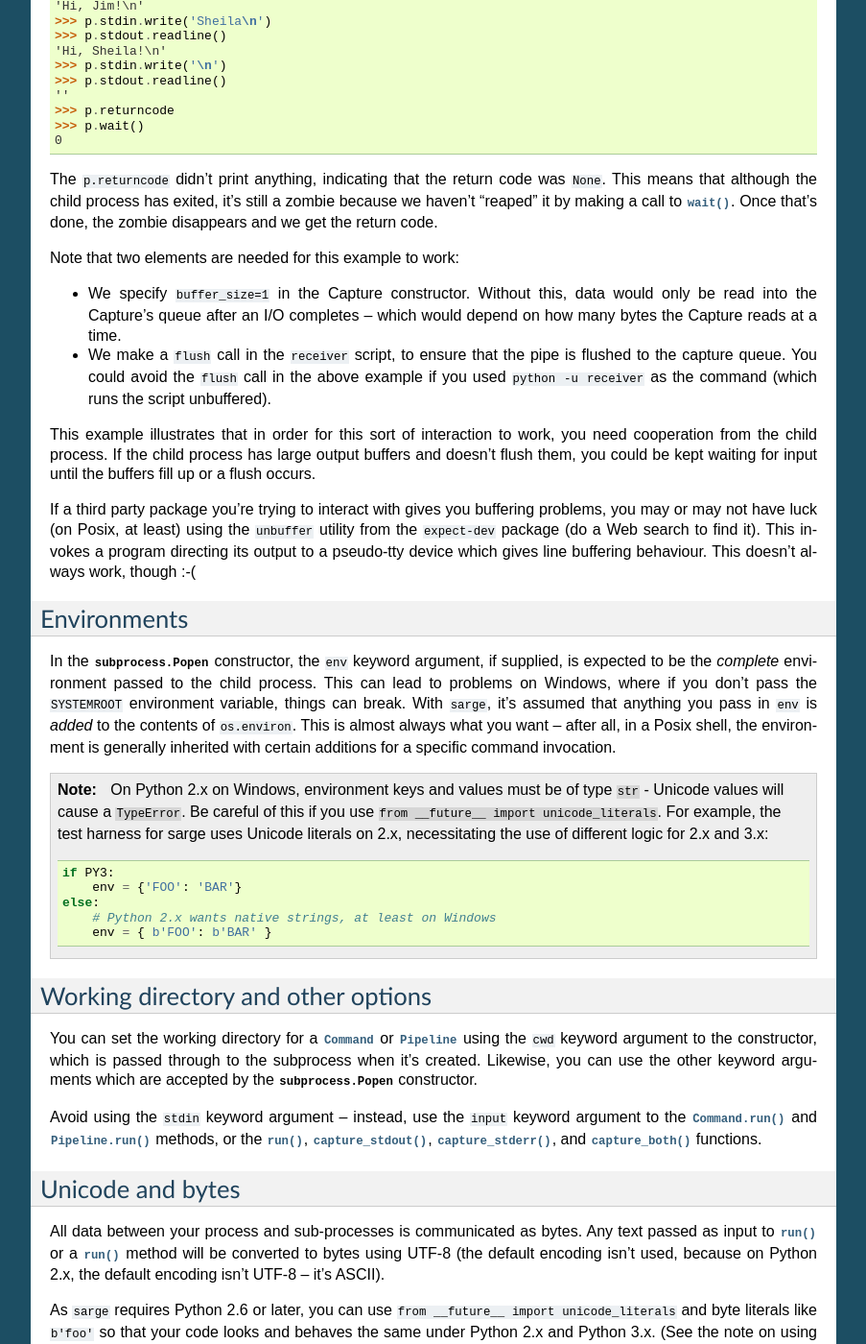
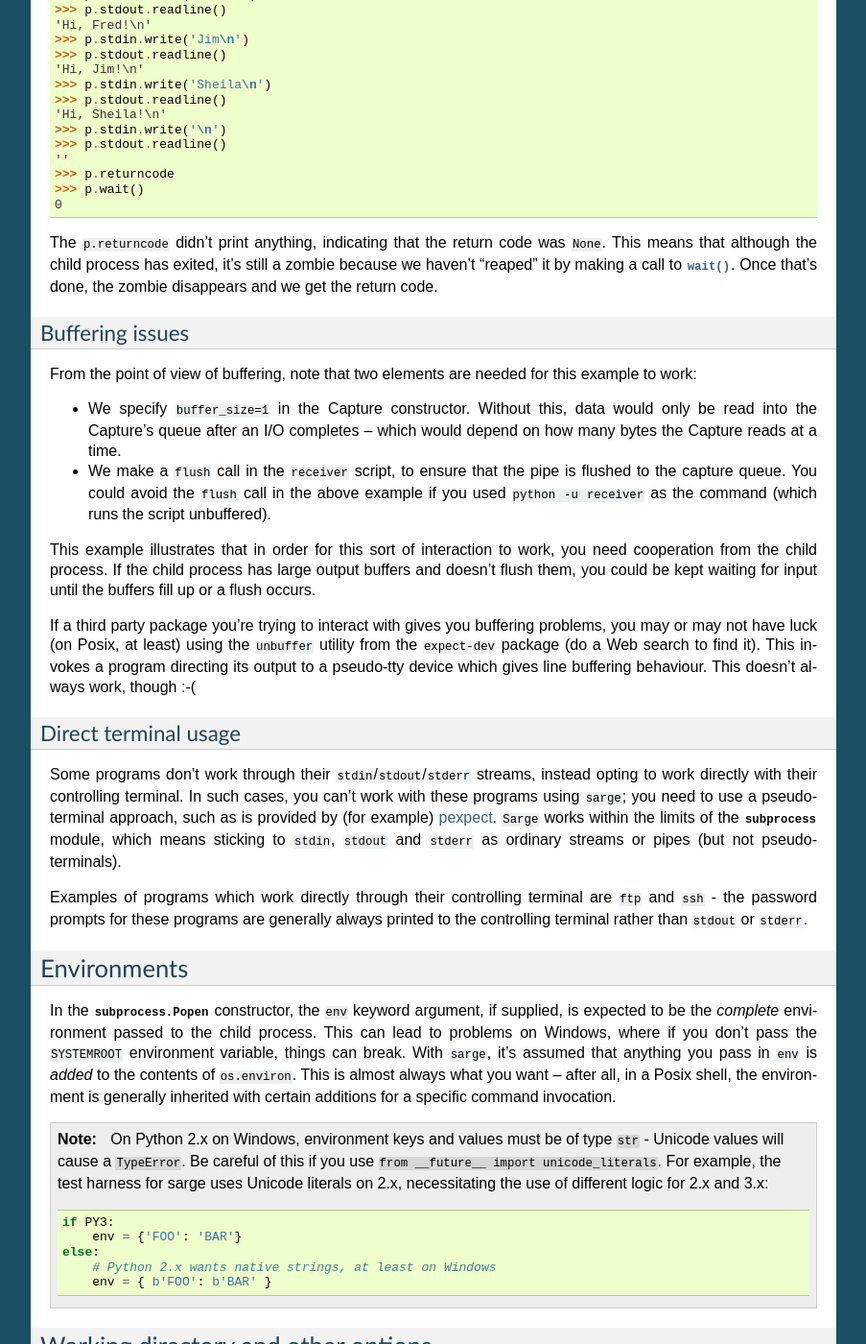
Before and after one commit to vsajip/sarge, a Sphinx documentation site: the page built from docs/tutorial.rst, in a window 1280 px wide and 1400 px high, scrolled down 5940 px. Shown: the whole window at 96% size, without its empty margins (198-1101 px from the left). Built offline with Sphinx 7.4.7, drawn with Linux system fonts in a browser that asks for light colours; formulas are drawn with MathJax 3; some of the changed text lies outside the part shown.

Commit message:
Matching logic, documentation update, tweak setup.py to include download URL.

```diff
--- a/docs/tutorial.rst
+++ b/docs/tutorial.rst
@@ -37,8 +37,7 @@
 The ``echo`` command got run, as expected, and printed its output on the
 console. In addition, a ``Pipeline`` object got returned. Don't worry too much
 about what this is for now -- it's more useful when more complex combinations
- of
-commands are run.
+of commands are run.
 
 By comparison, the analogous case with ``subprocess`` would be::
 
@@ -108,6 +107,11 @@
 This behaviour helps to avoid `shell injection
 <http://en.wikipedia.org/wiki/Code_injection#Shell_injection>`_ attacks.
 
+There might be circumstances where you need to use ``shell=True``,
+in which case you should consider formatting your commands with placeholders
+and quoting any variable parts that you get from external sources (such as
+user input). Which brings us on to ...
+
 Formatting commands with placeholders for safe usage
 ^^^^^^^^^^^^^^^^^^^^^^^^^^^^^^^^^^^^^^^^^^^^^^^^^^^^
 
@@ -158,9 +162,13 @@
     >>> p = run('cat|cat', input='foo')
     foo>>>
 
-You can pass a string, bytes or a file-like object of bytes. If it's not
-already, what you pass in is converted to a file-like object of bytes,
+You can pass a string, bytes or a file-like object of bytes. If it's a string
+or bytes, what you pass in is converted to a file-like object of bytes,
 which is sent to the child process' ``stdin`` stream in a separate thread.
+
+You can also pass in special values like ``subprocess.PIPE`` -- these are
+passed to the ``subprocess`` layer as-is.
+
 
 Chaining commands conditionally
 -------------------------------
@@ -376,7 +384,11 @@
 :meth:`~Command.wait`. Once that's done, the zombie disappears and we get the
 return code.
 
-Note that two elements are needed for this example to work:
+Buffering issues
+^^^^^^^^^^^^^^^^
+
+From the point of view of buffering, note that two elements are needed for
+this example to work:
 
 * We specify ``buffer_size=1`` in the Capture constructor. Without this,
   data would only be read into the Capture's queue after an I/O completes --
@@ -396,6 +408,23 @@
 ``unbuffer`` utility from the ``expect-dev`` package (do a Web search to find
 it). This invokes a program directing its output to a pseudo-tty device which
 gives line buffering behaviour. This doesn't always work, though :-(
+
+Direct terminal usage
+^^^^^^^^^^^^^^^^^^^^^
+
+Some programs don't work through their ``stdin``/``stdout``/``stderr``
+streams, instead opting to work directly with their controlling terminal. In
+such cases, you can't work with these programs using ``sarge``; you need to use
+a pseudo-terminal approach, such as is provided by (for example)
+`pexpect <http://noah.org/wiki/pexpect>`_. ``Sarge`` works within the limits
+of the
+:mod:`subprocess` module, which means sticking to ``stdin``, ``stdout`` and
+``stderr`` as ordinary streams or pipes (but not pseudo-terminals).
+
+Examples of programs which work directly through their controlling terminal
+are ``ftp`` and ``ssh`` - the password prompts for these programs are
+generally always printed to the controlling terminal rather than ``stdout`` or
+``stderr``.
 
 .. _environments:
 
@@ -435,7 +464,8 @@
 Avoid using the ``stdin`` keyword argument -- instead, use the ``input`` keyword
 argument to the :meth:`Command.run` and :meth:`Pipeline.run` methods, or the
 :func:`run`, :func:`capture_stdout`, :func:`capture_stderr`, and
-:func:`capture_both` functions.
+:func:`capture_both` functions. The ``input`` keyword makes it easier for you
+to pass literal text or byte data.
 
 Unicode and bytes
 -----------------
--- a/setup.py
+++ b/setup.py
@@ -45,6 +45,8 @@
     maintainer='Vinay Sajip',
     maintainer_email='vinay_sajip@yahoo.co.uk',
     url='http://sarge.readthedocs.org/',
+    download_url=('http://pypi.python.org/packages/source/s/sarge/'
+                  'sarge-%s.tar.gz' % sarge.__version__),
     packages=['sarge'],
     classifiers=[
         'Development Status :: 3 - Alpha',
```
Also changed, not shown: other parts of docs/tutorial.rst (+2 -2 lines), sarge/__init__.py (+38 -0 lines).
